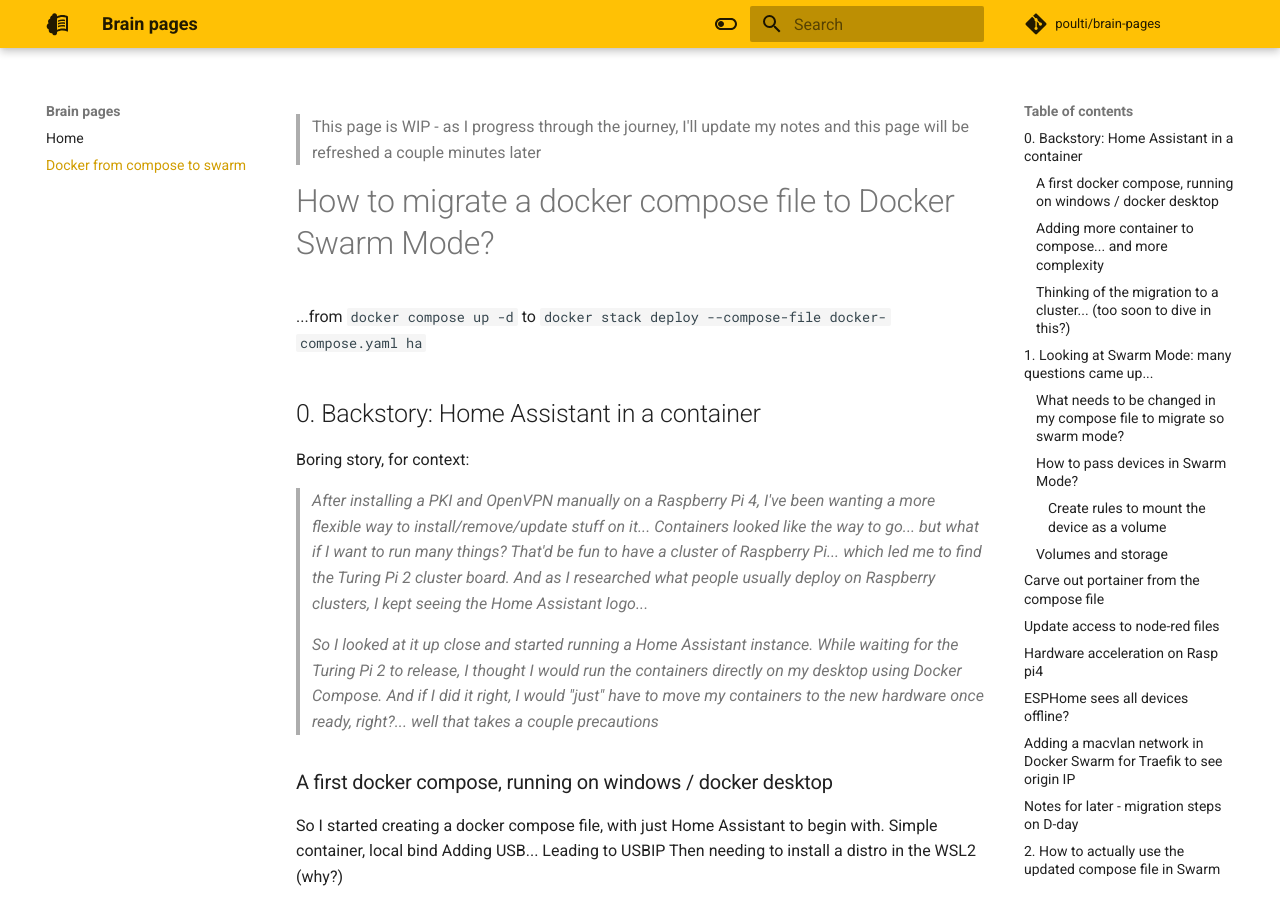
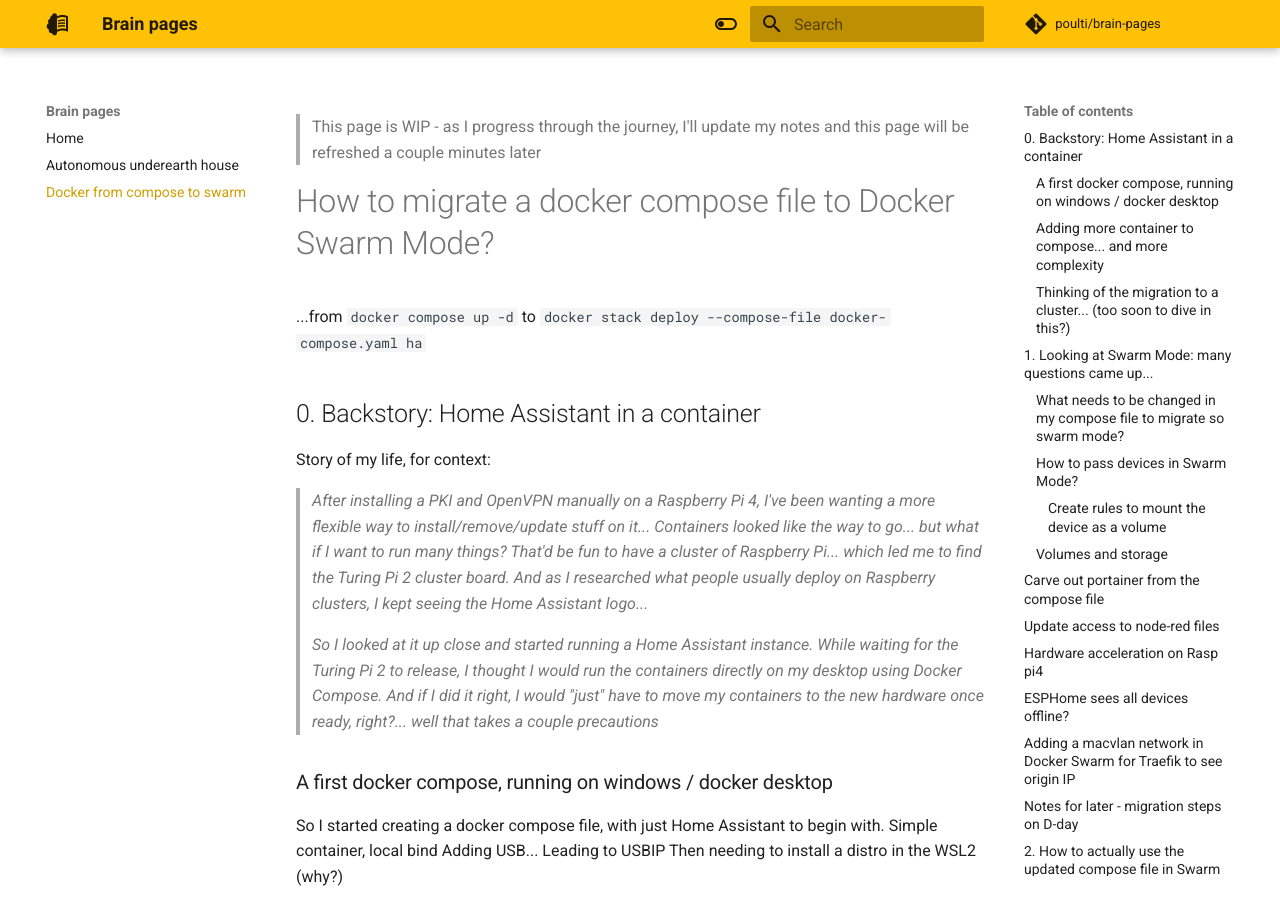
Before and after one commit to poulti/brain-pages, an MkDocs documentation site: the page built from docs/docker-from-compose-to-swarm.md, in a window 1280 px wide and 900 px high. Built offline with MkDocs 1.6.1 and Material for MkDocs 9.7.7, drawn with Linux system fonts in a browser that asks for light colours; comment, search, counter and statistics services are not loaded.

Commit message:
Create autonomous house page

```diff
--- a/docs/docker-from-compose-to-swarm.md
+++ b/docs/docker-from-compose-to-swarm.md
@@ -9,7 +9,7 @@
 
 ## 0. Backstory: Home Assistant in a container
 
-Boring story, for context:
+Story of my life, for context:
 
 >*After installing a PKI and OpenVPN manually on a Raspberry Pi 4, I've been wanting a more flexible way to install/remove/update stuff on it... Containers looked like the way to go... but what if I want to run many things? That'd be fun to have a cluster of Raspberry Pi... which led me to find the Turing Pi 2 cluster board. And as I researched what people usually deploy on Raspberry clusters, I kept seeing the Home Assistant logo...*
 
```
Also changed, not shown: docs/autonomous-underearth-house.md (added, +7 -0 lines).
